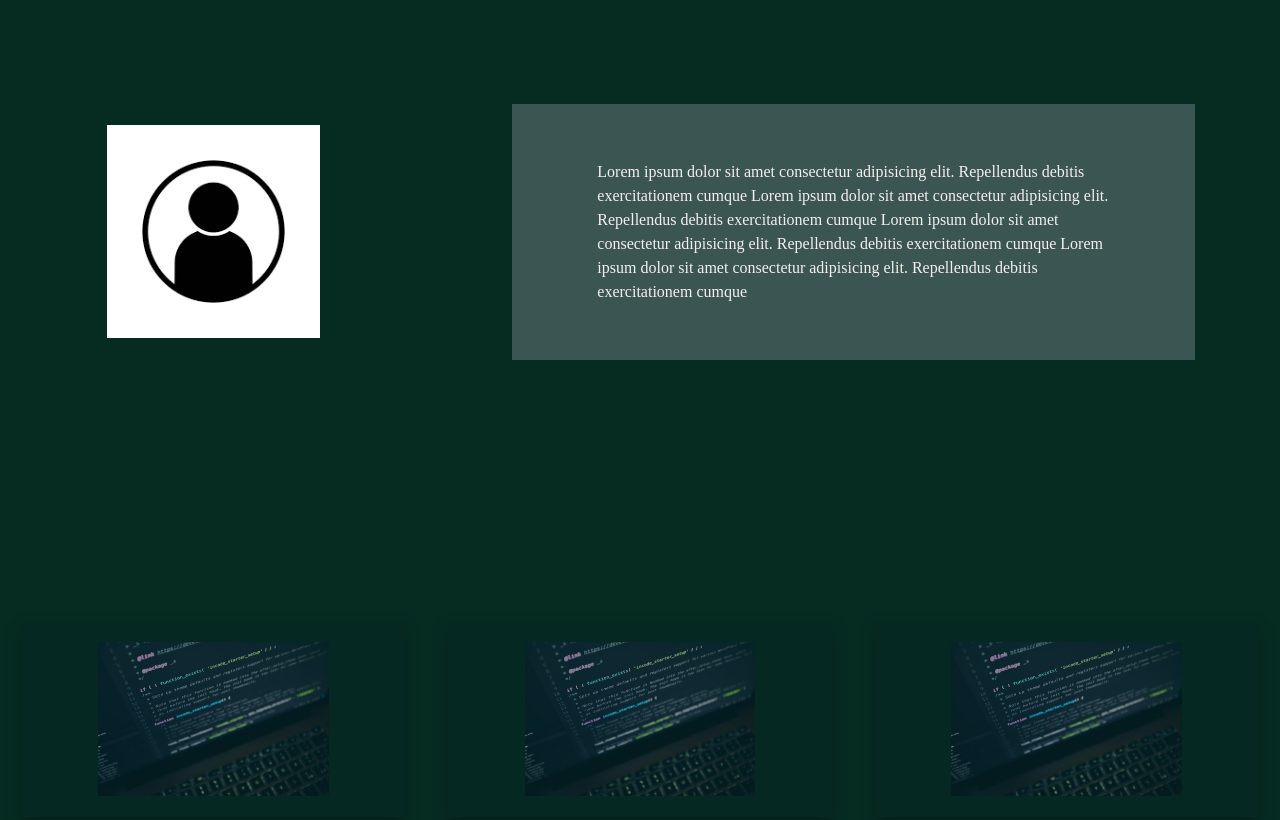
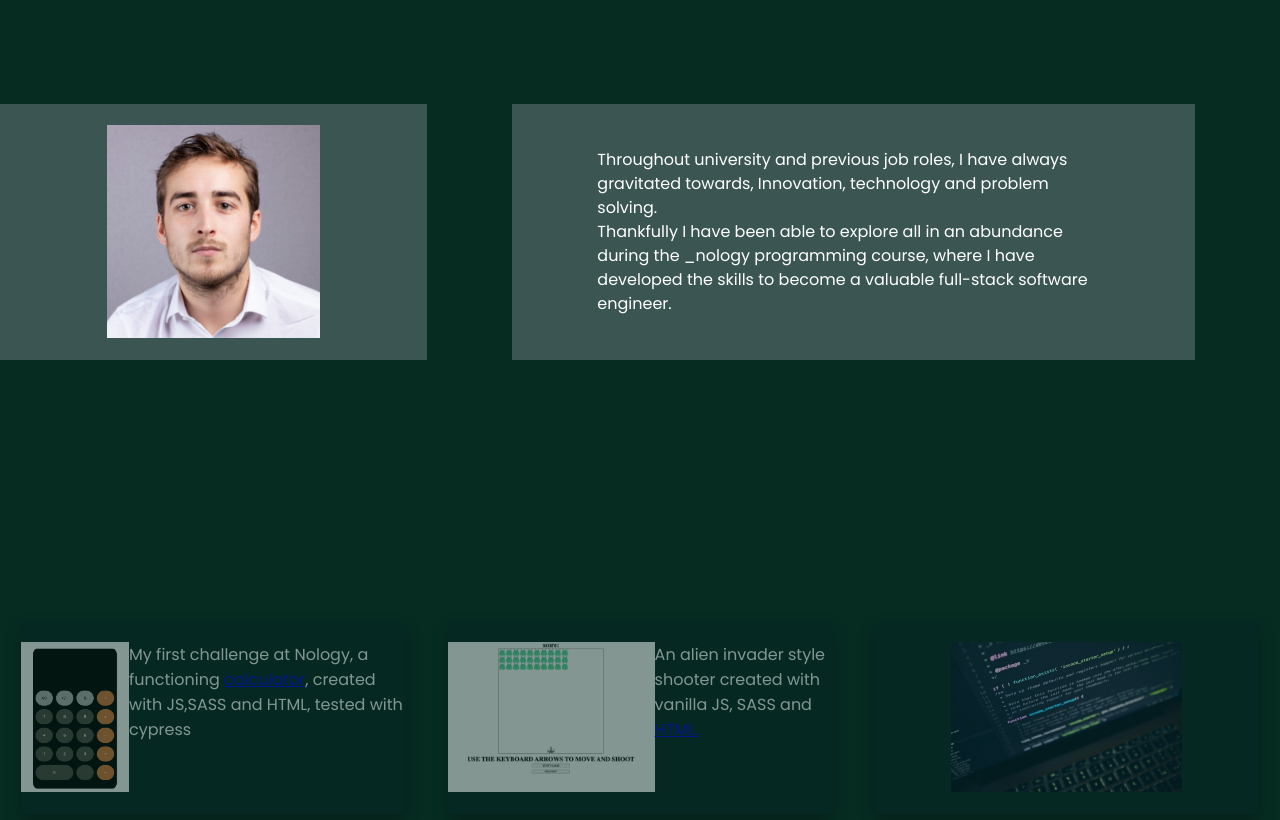
Before and after one commit to CameronHyden/MyPortfolio, a plain HTML site: page index.html in a window 1280 px wide. Shown: the part 620-1440 px from the top of the page. Drawn offline with Linux system fonts and the light colour scheme.

Commit message:
added projects

```diff
--- a/index.html
+++ b/index.html
@@ -15,7 +15,7 @@
   <body>
     <header>
       <nav class="navbar">
-        <div class="logo">My logo</div>
+        <div class="logo">_Nology</div>
         <a href="#" class="hamburger-link">
           <span class="link-bar"> </span>
           <span class="link-bar"> </span>
@@ -36,8 +36,8 @@
       <div class="web__grid" id="Homepage-link">
         <div class="grid__item grid__item--one">
           <h1>
-            Lorem ipsum dolor sit amet consectetur adipisicing elit. Repellendus
-            debitis exercitationem cumque
+            Hi my name is Cameron Hyden, I am software developer based in
+            London.
           </h1>
         </div>
         <div class="grid__item grid__item--two">
@@ -48,31 +48,53 @@
           />
         </div>
         <div class="grid__item grid__item--three" id="about-link">
-          <img src="images/me.jpeg" alt="me" id="myPicture" />
+          <img src="me.jpg" alt="me" id="myPicture" />
         </div>
         <div class="grid__item grid__item--four">
           <div id="about__heading"></div>
           <p>
-            Lorem ipsum dolor sit amet consectetur adipisicing elit. Repellendus
-            debitis exercitationem cumque Lorem ipsum dolor sit amet consectetur
-            adipisicing elit. Repellendus debitis exercitationem cumque Lorem
-            ipsum dolor sit amet consectetur adipisicing elit. Repellendus
-            debitis exercitationem cumque Lorem ipsum dolor sit amet consectetur
-            adipisicing elit. Repellendus debitis exercitationem cumque
+            Throughout university and previous job roles, I have always
+            gravitated towards, Innovation, technology and problem solving.
+            <br />
+            Thankfully I have been able to explore all in an abundance during
+            the _nology programming course, where I have developed the skills to
+            become a valuable full-stack software engineer.
           </p>
         </div>
 
         <div class="grid__item grid__item--five" id="project-link">
-          <img src="codeProject.jpg" alt="project" class="projects__image" />
+          <img src="calculator.jpg" alt="project" class="projects__image" />
+          <p>
+            My first challenge at Nology, a functioning
+            <a
+              href="https://cameronhyden.github.io/calculator-java/"
+              target="blank"
+              >calculator</a
+            >, created with JS,SASS and HTML, tested with cypress
+          </p>
         </div>
         <div class="grid__item grid__item--six" id="project-link">
-          <img src="codeProject.jpg" alt="project" class="projects__image" />
+          <img src="game.jpg" alt="project" class="projects__image" />
+          <p>
+            An alien invader style shooter created with vanilla JS, SASS and
+            <a
+              href="https://cameronhyden.github.io/java-script-miniGame/"
+              target="blank"
+              >HTML.</a
+            >
+          </p>
         </div>
         <div class="grid__item grid__item--seven" id="project-link">
           <img src="codeProject.jpg" alt="project" class="projects__image" />
         </div>
         <div class="grid__item grid__item--eight" id="project-link">
-          <img src="codeProject.jpg" alt="project" class="projects__image" />
+          <img src="brewDog.jpg" alt="project" class="projects__image" />
+          <p>
+            A BrewDog beer finder application, created using their API through
+            <a href="https://cameronhyden.github.io/punk-api/" target="blank"
+              >REACT</a
+            >
+          </p>
         </div>
         <div class="grid__item grid__item--nine" id="project-link">
           <img src="codeProject.jpg" alt="project" class="projects__image" />
--- a/styles.scss
+++ b/styles.scss
@@ -91,13 +91,20 @@ header {
   display: grid;
   grid-template-columns: repeat(3, 1fr);
   row-gap: 30vh;
+  p {
+    font-family: $primary-font;
+    color: white;
+
+    > a:visited {
+      color: pink;
+    }
+  }
   grid-template-areas:
     "one two two"
     "three four four"
     "five six seven"
     "eight nine ten";
   margin-inline: 0 auto;
-
   @media screen and (max-width: 768px) {
     grid-template-columns: repeat(2, 1fr);
     grid-template-areas:
@@ -168,6 +175,7 @@ header {
       grid-area: three;
       justify-content: center;
       padding: 5% 0;
+      background-color: #3b5652;
       #myPicture {
         width: 50%;
       }
@@ -199,6 +207,7 @@ header {
       transition: opacity 0.3s ease;
       .projects__image {
         width: 60%;
+        height: 150px;
       }
     }
     &--six {
@@ -213,6 +222,7 @@ header {
 
       .projects__image {
         width: 60%;
+        height: 150px;
       }
     }
     &--seven {
@@ -227,6 +237,7 @@ header {
 
       .projects__image {
         width: 60%;
+        height: 150px;
       }
     }
     &--eight {
```
Also changed, not shown: brewDog.jpg (added), calculator.jpg (added), game.jpg (added), me.jpg (added), styles.css.
